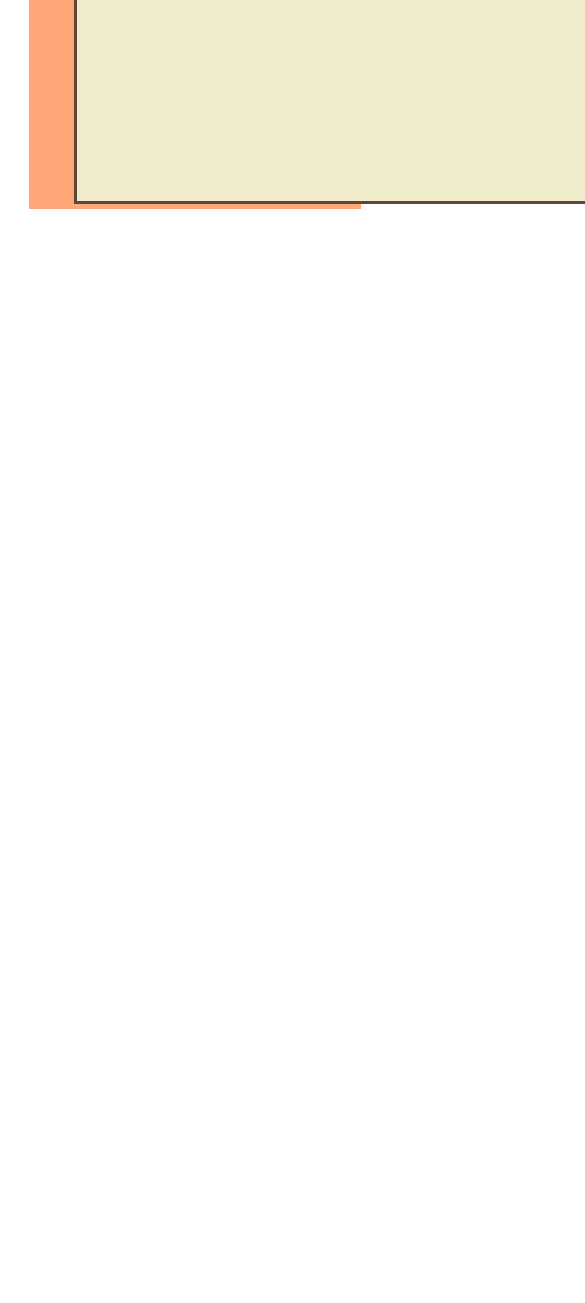
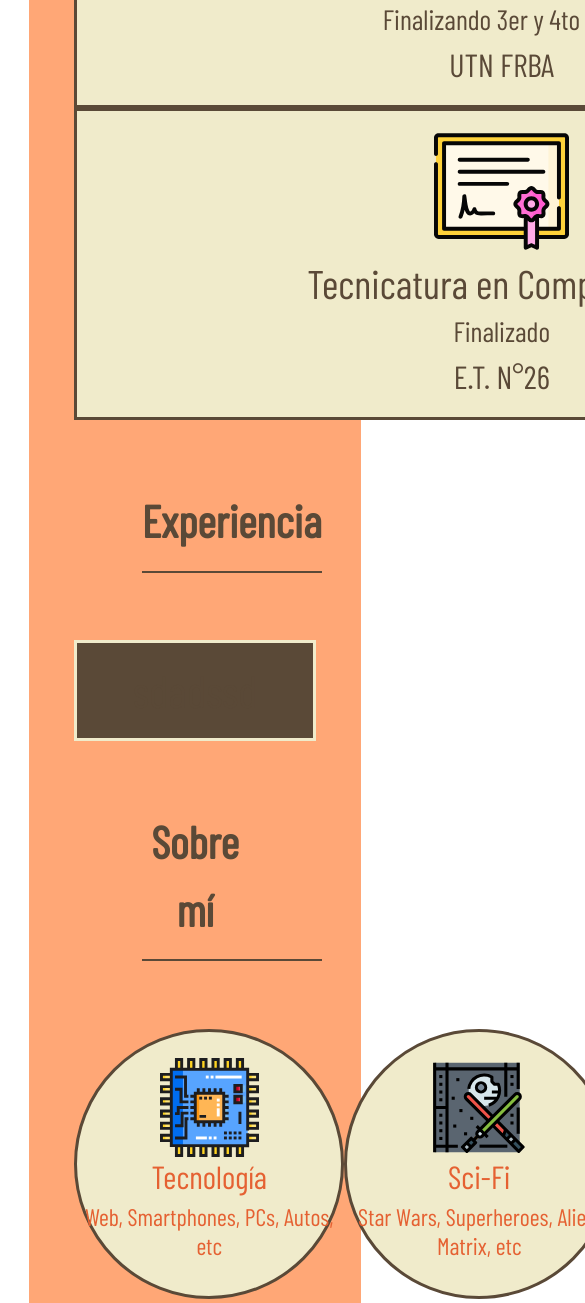
Before and after one commit to sebawars/portfolio, a website: page react/src/static/html/main.html in a window 390 px wide. Shown: the part 1779-3082 px from the top of the page, 585 px wide, since content can reach past the window. Before the commit the page ends 1988 px from the top, so only its background shows below. Drawn offline with nearby package versions, Linux system fonts and the light colour scheme; a web font is replaced by a local one.

Commit message:
Se agrega sección sobre mí

```diff
--- a/react/src/static/css/main.css
+++ b/react/src/static/css/main.css
@@ -146,14 +146,11 @@ body{
     font-size: 0.5em;
 }
 
-#educacion{
+.educacion-item{
+    justify-content: center;
     background-color: rgb(240, 235, 203);
-    display: flex;
     margin: auto;
     width: 19em;
-    height: 10em;
-    justify-content: center;
-    background-color: rgb(240, 235, 203);;
     border: solid rgb(90, 73, 55);
     font-family: 'Barlow Condensed', sans-serif;
     padding: 0.3em;
@@ -163,3 +160,38 @@ body{
     width: 3em;
     height: 3em;
 }
+
+.experiencia-item{
+    justify-content: center;
+    background-color: rgb(90, 73, 55);
+    margin: auto;
+    border: solid rgb(240, 235, 203);
+    font-family: 'Barlow Condensed', sans-serif;
+    padding: 0.3em;
+}
+
+#sobremi{
+    display: grid;
+    grid-template-columns: auto;
+    grid-auto-flow: column;
+    margin: auto;
+    justify-items: center;
+}
+
+#sobremi img{
+    width: 2.2em;
+    height: 2.2em;
+}
+
+.sobremi-item{
+    background-color: rgb(240, 235, 203);
+    color: rgb(229, 97, 50);;
+    border-radius: 6em;
+    width: 6em;
+    height: 6em;
+    border: solid rgb(90, 73, 55);
+    justify-content: center;
+    display: flex;
+    align-items: center;
+    flex-direction: column;
+}
--- a/react/src/static/html/main.html
+++ b/react/src/static/html/main.html
@@ -39,10 +39,10 @@
                             <a class="nav-link" href="#educacion">Educación</a>
                         </li>
                         <li class="nav-item">
-                            <a class="nav-link" href="#place-time">Experiencia</a>
+                            <a class="nav-link" href="#experiencia">Experiencia</a>
                         </li>
                         <li class="nav-item">
-                            <a class="nav-link" href="#conviertete-en-orador">Sobre mí</a>
+                            <a class="nav-link" href="#sobremi">Sobre mí</a>
                         </li>
                     </ul>
                 </div>
@@ -60,7 +60,7 @@
         </div>
 
         <div id="proyectos">
-            <div id="proyecto1" class="main-section-proyectos">
+            <div class="main-section-proyectos">
                 <div class="main-section-proyectos-title">
                     <span  class="main-section-proyectos-subtitle-span"><strong>Mi Portafolio web</strong></span>
                     <img src="../img/portfolio.svg" alt="">
@@ -76,7 +76,7 @@
                 <span  class="main-section-proyectos-description-span">PostgreSQL como base de datos. Sequelize para mapeo a Base de Datos.</span>
             </div>
 
-            <div id="proyecto2" class="main-section-proyectos">
+            <div class="main-section-proyectos">
                 <div class="main-section-proyectos-title">
                     <span  class="main-section-proyectos-subtitle-span"><strong>APP de Lugares de Interés</strong></span>
                     <img src="../img/globe.svg" alt="">
@@ -92,7 +92,7 @@
                 <span  class="main-section-proyectos-description-span">Backend de JAVA con Hibernate, MongoDB, Docker y AWS.</span>
             </div>
 
-            <div id="proyecto1" class="main-section-proyectos">
+            <div class="main-section-proyectos">
                 <div class="main-section-proyectos-title">
                     <span  class="main-section-proyectos-subtitle-span"><strong>Peliculas</strong></span>
                     <img src="../img/cinema.svg" alt="">
@@ -108,7 +108,7 @@
                 <span  class="main-section-proyectos-description-span">Integración de HTML y CSS para conseguir diseño responsivo.</span>
             </div>
 
-            <div id="proyecto2" class="main-section-proyectos">
+            <div class="main-section-proyectos">
                 <div class="main-section-proyectos-title">
                     <span  class="main-section-proyectos-subtitle-span"><strong>APP de Lugares de Interés</strong></span>
                     <img src="../img/globe.svg" alt="">
@@ -132,7 +132,66 @@
         </div>
 
         <div id="educacion">
-            <img src="../img/universitario.svg" alt="">
+            <div class="educacion-item">
+                <img src="../img/universitario.svg" alt=""> <br>
+                <h1>Ingeniería en Sistemas de Información</h1>
+                <h3>En curso</h3>
+                <h3>Finalizando 3er y 4to año</h3>
+                <h2>UTN FRBA</h2>
+            </div>
+
+            <div class="educacion-item">
+                <img src="../img/secundario.svg" alt=""> <br>
+                <h1>Tecnicatura en Computación</h1>
+                <h3>Finalizado</h3>
+                <h2>E.T. N°26</h2>
+            </div>
+
+        </div>
+
+        <div class="main-section-subtitle">
+            <span><strong>Experiencia</strong></span>
+            <hr>
+        </div>
+
+        <div id="experiencia">
+            <div class="experiencia-item">
+                sdadssd
+            </div>
+        </div>
+
+        <div class="main-section-subtitle">
+            <span><strong>Sobre mí</strong></span>
+            <hr>
+        </div>
+
+        <div id="sobremi">
+            <div class="sobremi-item">
+                <img src="../img/tecno.svg" alt="">
+                <h2>Tecnología</h2>
+                <h4>Web, Smartphones, PCs, Autos, etc</h4>
+            </div>
+            <div class="sobremi-item">
+                <img src="../img/scifi.svg" alt="">
+                <h2>Sci-Fi</h2>
+                <h4>Star Wars, Superheroes, Alien, Matrix, etc</h4>
+            </div>
+            <div class="sobremi-item">
+                <img src="../img/gaming.svg" alt="">
+                <h2>Gaming</h2>
+                <h4>Warcraft, Age of Empires, The Last of Us, God of War, etc</h4>
+            </div>
+            <div class="sobremi-item">
+                <img src="../img/sports.svg" alt="">
+                <h2>Deportes</h2>
+                <h4>Juego: Futbol, Paddle</h4>
+                <h4>Veo: Futbol, Tenis, Rugby</h4>
+            </div>
+            <div class="sobremi-item">
+                <img src="../img/tkd.svg" alt="">
+                <h2>Taekwondo</h2>
+                <h4>Oxidado pero verde punta azul</h4>
+            </div>
         </div>
 
     </main>
```
Also changed, not shown: react/src/static/html/index.html (+8 -1 lines), react/src/static/img/gaming.svg (added), react/src/static/img/scifi.svg (added), react/src/static/img/sports.svg (added), react/src/static/img/tecno.svg (added), react/src/static/img/tkd.svg (added).
